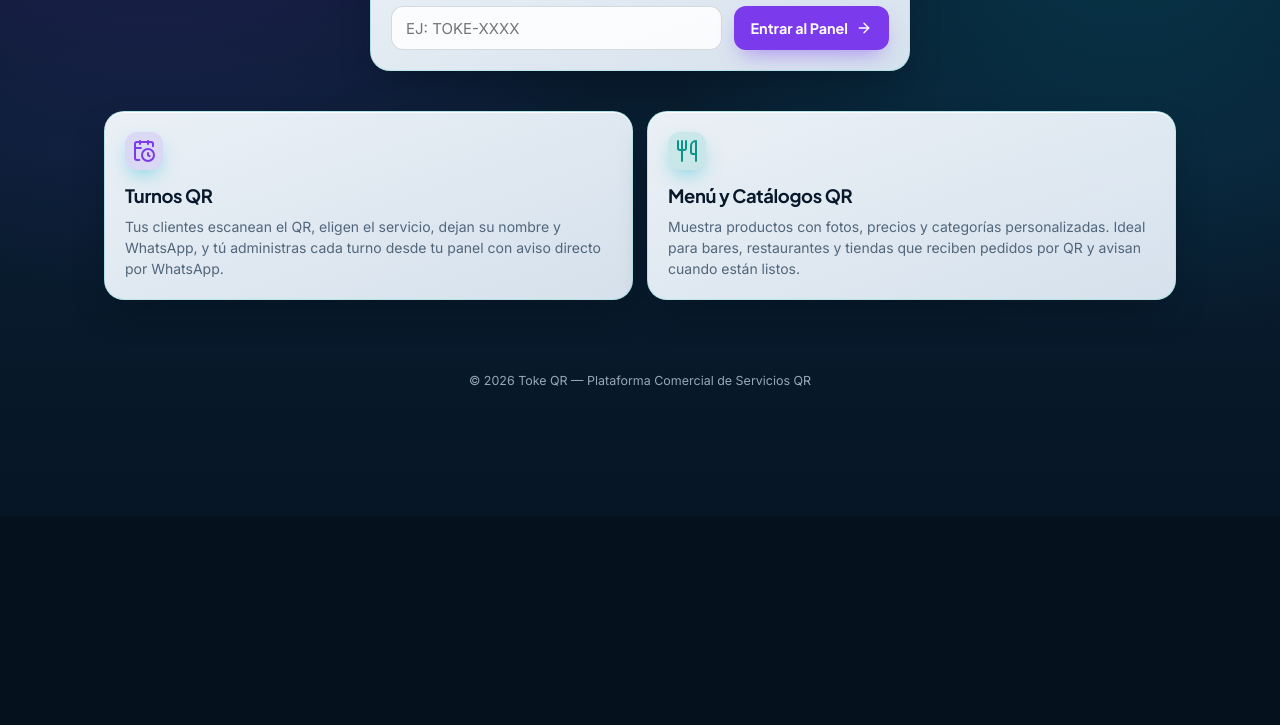
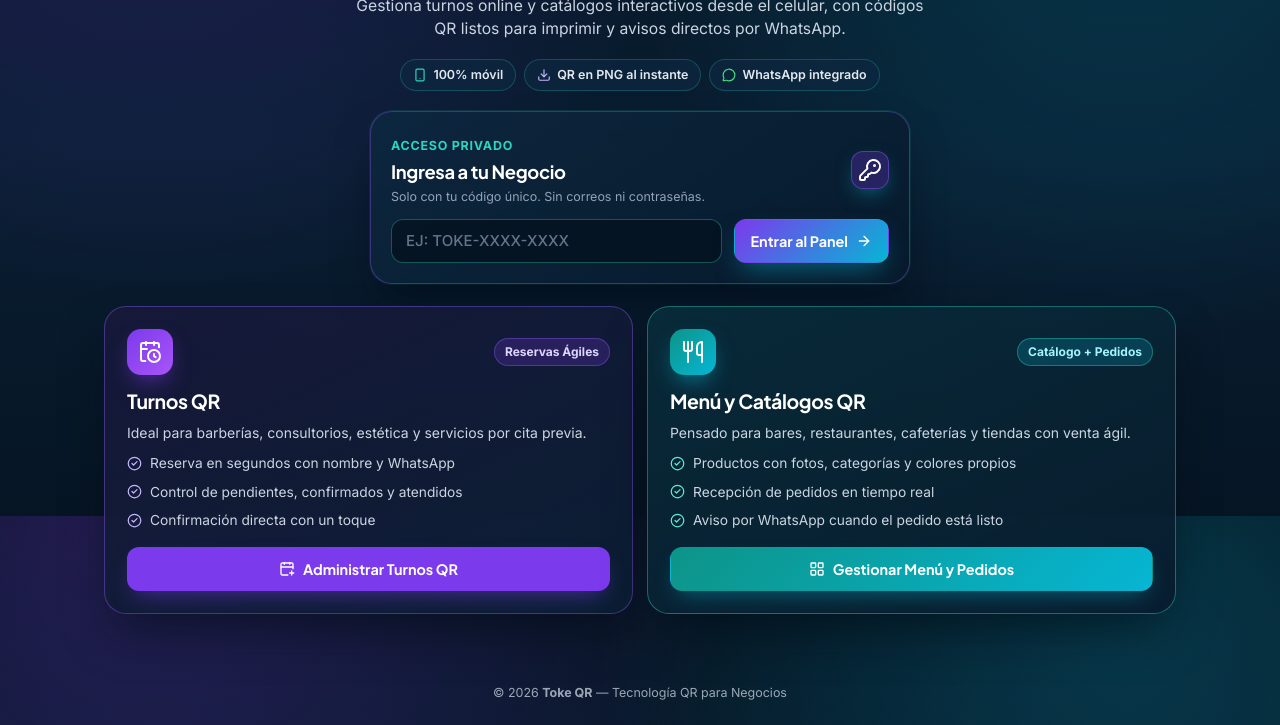
Before and after one commit to tokecinco/Codigo-QR, a plain HTML site: page index.html in a window 1280 px wide. Shown: the part 284-1009 px from the top of the page. Before the commit the page ends 800 px from the top, so only its background shows below. Drawn offline with nearby package versions, Linux system fonts and the light colour scheme.

Commit message:
Update index.html

```diff
--- a/index.html
+++ b/index.html
@@ -3,7 +3,7 @@
 <head>
   <meta charset="UTF-8" />
   <meta name="viewport" content="width=device-width, initial-scale=1.0" />
-  <title>Toke QR — Servicios QR para Negocios</title>
+  <title>Toke QR — Plataforma Tecnológica de Servicios QR</title>
   <link rel="stylesheet" href="css/styles.css" />
   <script src="https://unpkg.com/lucide@latest"></script>
 </head>
@@ -12,48 +12,79 @@
     <div class="navbar-inner">
       <a href="index.html" class="brand">
         <span class="brand-icon"><i data-lucide="qr-code"></i></span>
-        <span>Toke QR</span>
+        <span>Toke <span style="color:var(--turquoise-bright);">QR</span></span>
       </a>
       <div class="flex gap-1">
-        <a href="panel.html" class="btn btn-secondary btn-sm">Mi Negocio</a>
-        <a href="admin.html" class="btn btn-outline btn-sm">Admin</a>
+        <a href="panel.html" class="btn btn-secondary btn-sm">
+          <i data-lucide="store" style="width:15px;height:15px;"></i>
+          Mi Negocio
+        </a>
+        <a href="admin.html" class="btn btn-outline btn-sm">
+          <i data-lucide="shield-check" style="width:15px;height:15px;"></i>
+          Admin
+        </a>
       </div>
     </div>
   </header>
 
   <main class="container">
-    <section class="hero">
+    <!-- Sección Principal -->
+    <section class="landing-hero">
       <div class="hero-badge">
-        <i data-lucide="sparkles" style="width:14px;height:14px;"></i>
-        Plataforma QR para Comercios
+        <i data-lucide="zap" style="width:14px;height:14px;color:var(--turquoise-bright);"></i>
+        Plataforma Inteligente de Servicios QR
       </div>
-      <h1>Turnos y Menús QR en segundos, sin complicaciones</h1>
+      <h1>
+        Conecta tu comercio con <span class="gradient-text">experiencias QR</span> rápidas y modernas
+      </h1>
       <p>
-        Digitaliza la atención de tu negocio con códigos QR listos para imprimir,
-        gestión simple y avisos directos por WhatsApp.
+        Gestiona turnos online y catálogos interactivos desde el celular,
+        con códigos QR listos para imprimir y avisos directos por WhatsApp.
       </p>
+      <div class="hero-pills">
+        <span class="tech-pill">
+          <i data-lucide="smartphone" style="width:14px;height:14px;color:var(--turquoise-bright);"></i>
+          100% móvil
+        </span>
+        <span class="tech-pill">
+          <i data-lucide="download" style="width:14px;height:14px;color:#c4b5fd;"></i>
+          QR en PNG al instante
+        </span>
+        <span class="tech-pill">
+          <i data-lucide="message-circle" style="width:14px;height:14px;color:#4ade80;"></i>
+          WhatsApp integrado
+        </span>
+      </div>
     </section>
 
-    <!-- Acceso rápido con código -->
-    <section class="container-sm" style="padding-left:0;padding-right:0;">
-      <div class="card">
+    <!-- Acceso Rápido por Código Único -->
+    <section class="container-sm" style="padding:0;margin-bottom:22px;">
+      <div class="glass-access-card">
         <div class="flex-between mb-2">
           <div>
-            <h2 style="font-size:1.1rem;color:var(--dark);">Acceso para Negocios</h2>
-            <p class="text-sm text-muted">Ingresa con tu código único, sin correo ni registro.</p>
+            <span class="text-xs font-bold" style="color:var(--turquoise-bright);text-transform:uppercase;letter-spacing:0.06em;">
+              Acceso Privado
+            </span>
+            <h2 style="font-size:1.15rem;color:#ffffff;margin-top:2px;">Ingresa a tu Negocio</h2>
+            <p class="text-xs" style="color:#94a3b8;margin-top:2px;">
+              Solo con tu código único. Sin correos ni contraseñas.
+            </p>
           </div>
-          <i data-lucide="key-round" style="color:var(--primary);"></i>
+          <div class="brand-icon" style="background:rgba(124,58,237,0.25);border:1px solid rgba(139,92,246,0.45);">
+            <i data-lucide="key-round"></i>
           </div>
-        <form id="quickAccessForm" class="flex gap-2" style="flex-wrap:wrap;">
+        </div>
+
+        <form id="quickAccessForm" class="flex gap-2 mt-2" style="flex-wrap:wrap;">
           <input
             type="text"
             id="quickCodeInput"
             class="input"
-            placeholder="Ej: TOKE-XXXX"
+            placeholder="Ej: TOKE-XXXX-XXXX"
             style="flex:1;min-width:180px;text-transform:uppercase;"
             required
           />
-          <button type="submit" class="btn btn-primary">
+          <button type="submit" class="btn btn-electric">
             Entrar al Panel
             <i data-lucide="arrow-right" style="width:16px;height:16px;"></i>
           </button>
@@ -61,34 +92,84 @@
       </div>
     </section>
 
-    <!-- Servicios -->
-    <section class="grid-2 mt-4">
-      <div class="card">
-        <div class="brand-icon mb-2" style="background:var(--primary-soft);color:var(--primary);">
+    <!-- Secciones Diferenciadas: Turnos QR y Menú QR -->
+    <section class="grid-2">
+      <!-- Turnos QR (Identidad Violeta Eléctrico) -->
+      <article class="service-showcase service-showcase-violet">
+        <div>
+          <div class="flex-between mb-2">
+            <span class="showcase-icon-violet">
               <i data-lucide="calendar-clock"></i>
+            </span>
+            <span class="badge" style="background:rgba(124,58,237,0.22);color:#ddd6fe;border:1px solid rgba(139,92,246,0.4);">
+              Reservas ágiles
+            </span>
           </div>
-        <h3 style="font-size:1.15rem;color:var(--dark);margin-bottom:6px;">Turnos QR</h3>
-        <p class="text-sm text-muted">
-          Tus clientes escanean el QR, eligen el servicio, dejan su nombre y WhatsApp,
-          y tú administras cada turno desde tu panel con aviso directo por WhatsApp.
+          <h3 style="font-size:1.22rem;color:#ffffff;margin-bottom:6px;">Turnos QR</h3>
+          <p class="text-sm" style="color:#cbd5e1;">
+            Ideal para barberías, consultorios, estética y servicios por cita previa.
           </p>
+          <ul class="feature-list">
+            <li>
+              <i data-lucide="check-circle-2" style="width:15px;height:15px;color:#c4b5fd;flex-shrink:0;"></i>
+              Reserva en segundos con nombre y WhatsApp
+            </li>
+            <li>
+              <i data-lucide="check-circle-2" style="width:15px;height:15px;color:#c4b5fd;flex-shrink:0;"></i>
+              Control de pendientes, confirmados y atendidos
+            </li>
+            <li>
+              <i data-lucide="check-circle-2" style="width:15px;height:15px;color:#c4b5fd;flex-shrink:0;"></i>
+              Confirmación directa con un toque
+            </li>
+          </ul>
         </div>
+        <a href="panel.html" class="btn btn-primary btn-block">
+          <i data-lucide="calendar-plus" style="width:16px;height:16px;"></i>
+          Administrar Turnos QR
+        </a>
+      </article>
 
-      <div class="card">
-        <div class="brand-icon mb-2" style="background:var(--success-soft);color:var(--success);">
+      <!-- Menú y Catálogos QR (Identidad Turquesa) -->
+      <article class="service-showcase service-showcase-turquoise">
+        <div>
+          <div class="flex-between mb-2">
+            <span class="showcase-icon-turquoise">
               <i data-lucide="utensils"></i>
+            </span>
+            <span class="badge" style="background:rgba(6,182,212,0.2);color:#a5f3fc;border:1px solid rgba(45,212,191,0.4);">
+              Catálogo + Pedidos
+            </span>
           </div>
-        <h3 style="font-size:1.15rem;color:var(--dark);margin-bottom:6px;">Menú y Catálogos QR</h3>
-        <p class="text-sm text-muted">
-          Muestra productos con fotos, precios y categorías personalizadas. Ideal para
-          bares, restaurantes y tiendas que reciben pedidos por QR y avisan cuando están listos.
+          <h3 style="font-size:1.22rem;color:#ffffff;margin-bottom:6px;">Menú y Catálogos QR</h3>
+          <p class="text-sm" style="color:#cbd5e1;">
+            Pensado para bares, restaurantes, cafeterías y tiendas con venta ágil.
           </p>
+          <ul class="feature-list">
+            <li>
+              <i data-lucide="check-circle-2" style="width:15px;height:15px;color:#5eead4;flex-shrink:0;"></i>
+              Productos con fotos, categorías y colores propios
+            </li>
+            <li>
+              <i data-lucide="check-circle-2" style="width:15px;height:15px;color:#5eead4;flex-shrink:0;"></i>
+              Recepción de pedidos en tiempo real
+            </li>
+            <li>
+              <i data-lucide="check-circle-2" style="width:15px;height:15px;color:#5eead4;flex-shrink:0;"></i>
+              Aviso por WhatsApp cuando el pedido está listo
+            </li>
+          </ul>
         </div>
+        <a href="panel.html" class="btn btn-turquoise btn-block">
+          <i data-lucide="layout-grid" style="width:16px;height:16px;"></i>
+          Gestionar Menú y Pedidos
+        </a>
+      </article>
     </section>
   </main>
 
-  <footer class="text-center text-xs text-muted mt-4" style="padding:24px 16px;">
-    © <span id="year"></span> Toke QR — Plataforma Comercial de Servicios QR
+  <footer class="text-center text-xs text-muted mt-4" style="padding:22px 16px;">
+    © <span id="year"></span> <strong>Toke QR</strong> — Tecnología QR para Negocios
   </footer>
 
   <script>
```
Lines whose indentation alone changed are shown as unchanged.
